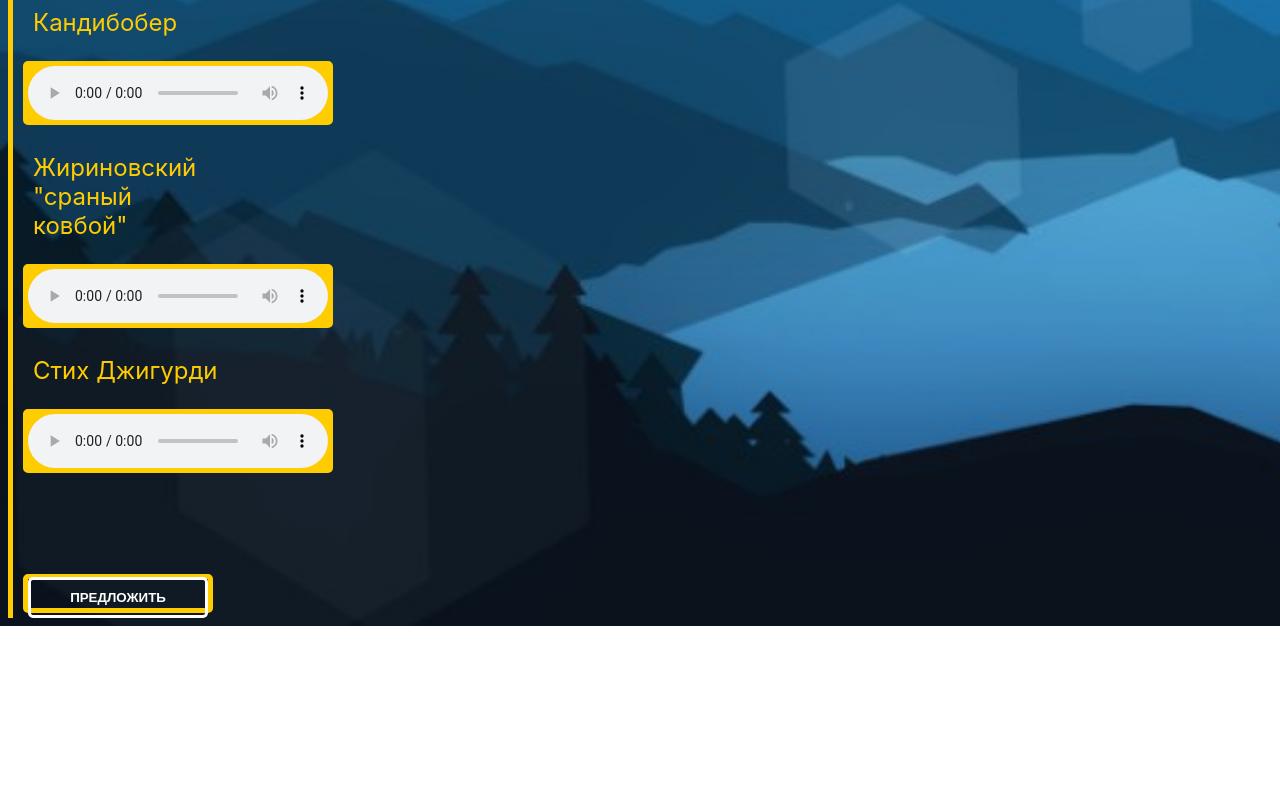
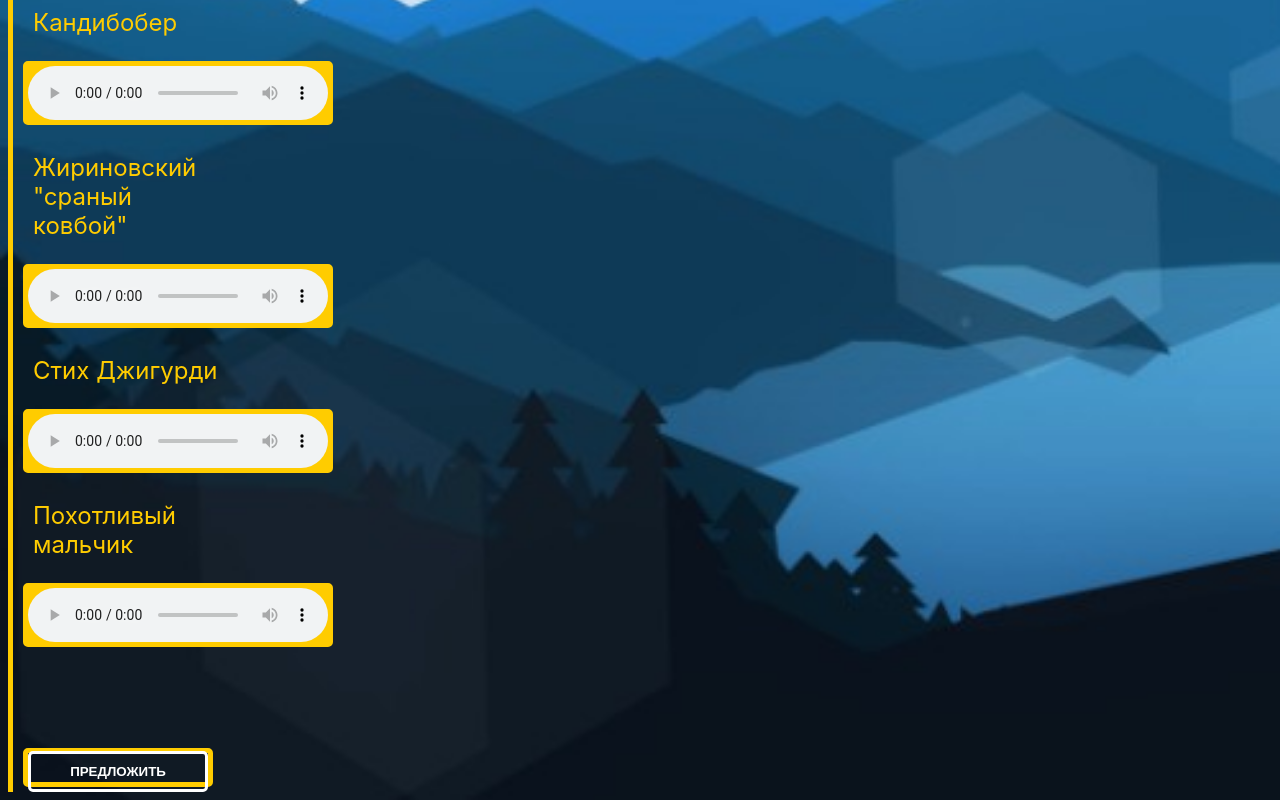
Before and after one commit to RAR-Armando/-, a plain HTML site: page audio2.html in a window 1280 px wide. Shown: the part 639-1439 px from the top of the page. Before the commit the page ends 1265 px from the top, so only its background shows below. Drawn offline with Linux system fonts and the light colour scheme.

Commit message:
global-ver3.0

```diff
--- a/audio2.html
+++ b/audio2.html
@@ -23,7 +23,8 @@
 <audio controls src="audio/shirinovski.mpeg"></audio>
 <p class="text-name">Стих Джигурди</p>
 <audio controls src="audio/nikita.mpeg"></audio>
-
+<p class="text-name">Похотливый мальчик</p>
+<audio controls src="audio/poxotliv.mpeg"></audio>
 <a class="social-link" href="https://vk.com/rar_nikitka"><button>Предложить</button></a>
 
 </div>
```
Also changed, not shown: 1 other file.
